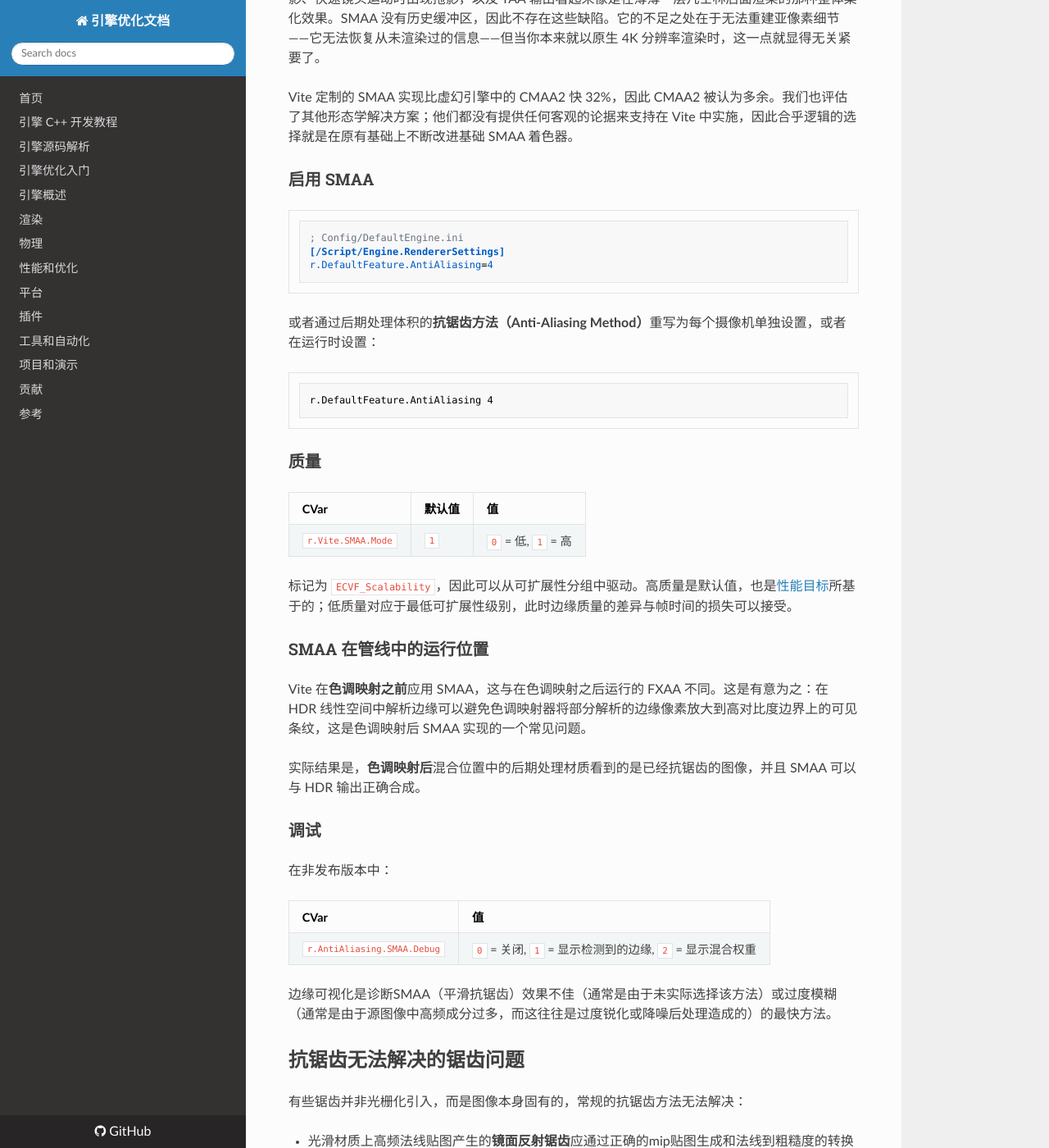
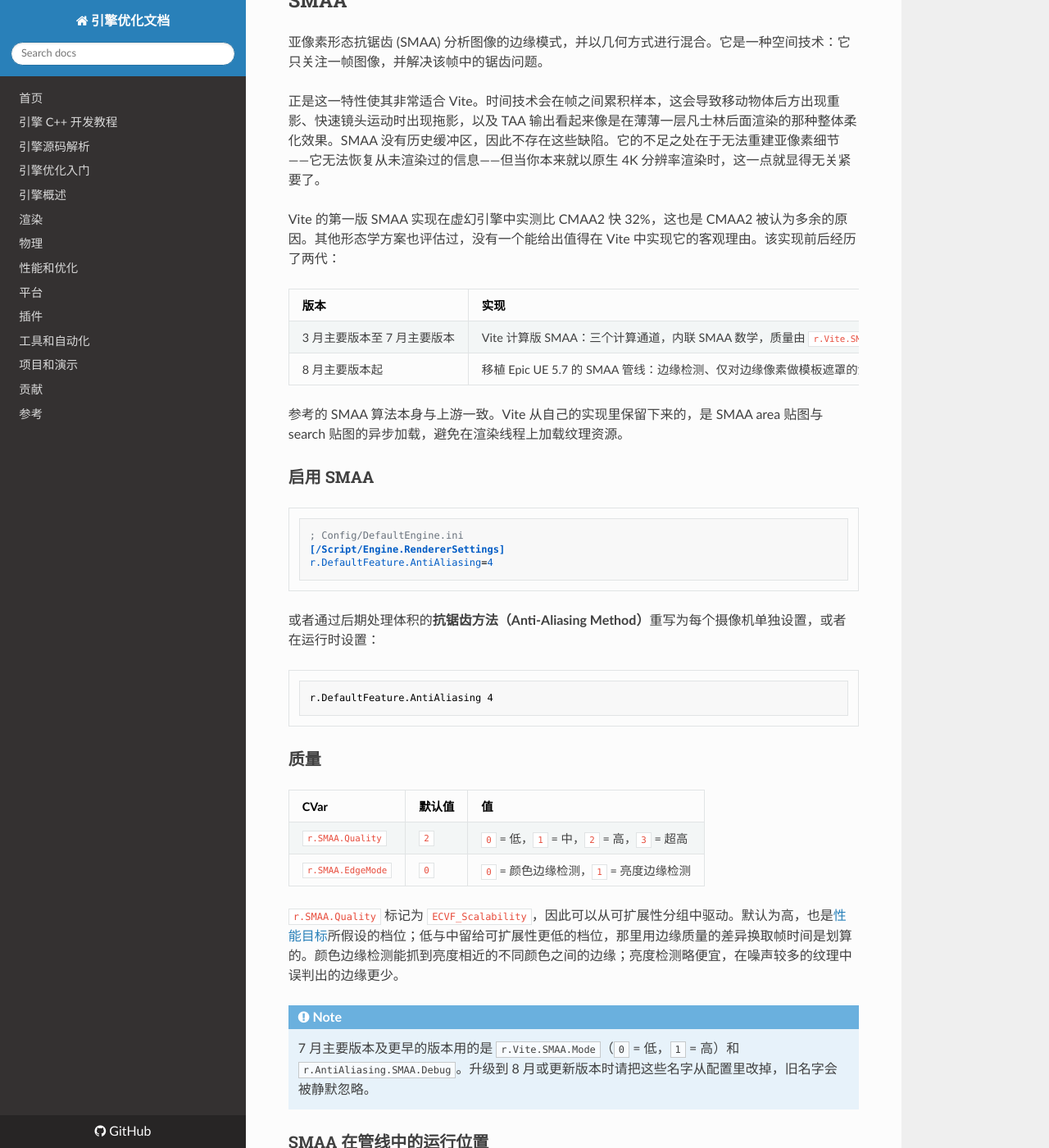
Before and after one commit to OpenHUTB/cpp, an MkDocs documentation site: the page built from docs/optimization/Rendering/Anti-Aliasing.md, in a window 1280 px wide and 1400 px high, scrolled down 1085 px. Shown: the whole window at 82% size. Built offline with MkDocs 1.6.1, drawn with Linux system fonts in a browser that asks for light colours; nearby versions of some CDN libraries; a script that is not in the unit is left out; some of the changed text lies outside the part shown.

Commit message:
docs: 补全抗锯齿页的 SMAA 两代实现与最新 CVar
- 原文有 SMAA 两代实现的版本表（3-7 月计算版、8 月起移植 UE 5.7 管线），原译整段缺失，只留下 CMAA2 那句话
- 质量表还停在已改名的 r.Vite.SMAA.Mode，补上 r.SMAA.Quality 四档与 r.SMAA.EdgeMode，并补旧名更名提示
- 调试表由 r.AntiAliasing.SMAA.Debug 三个值更新为 r.SMAA.DebugVisualization 四个值
- 原文有 tldr，按本站惯例改为「概要」note；TAA 一句原译把 sharper textures 错成色彩还原

```diff
--- a/docs/optimization/Rendering/Anti-Aliasing.md
+++ b/docs/optimization/Rendering/Anti-Aliasing.md
@@ -1,6 +1,9 @@
 # 抗锯齿
 
-Vite 新增了 **SMAA**（子像素形态抗锯齿，Subpixel Morphological Anti-Aliasing）作为第四种抗锯齿方法，与 None、FXAA、TemporalAA 和 MSAA 并列。SMAA 被推荐用于追求最高原始图像质量的游戏，尤其适用于竞技类游戏。Vite 在 **UE4 的 TAA** 基础上提升了图像质量，增强了稳定性，并提高了材质（尤其是光泽材质和纹理）的色彩还原度。
+!!! note "概要"
+    Vite 在 None、FXAA、TemporalAA 与 MSAA 之外新增了第四种抗锯齿方法 **SMAA**，追求最高原始图像质量时推荐使用，竞技类作品尤其如此。Vite 同时改进了 **UE4 的 TAA**：稳定性、材质（尤其光泽材质）的色彩还原与纹理锐度都有提升。
+
+Vite 新增了 **SMAA**（子像素形态抗锯齿，Subpixel Morphological Anti-Aliasing）作为第四种抗锯齿方法，与 None、FXAA、TemporalAA 和 MSAA 并列。SMAA 被推荐用于追求最高原始图像质量的游戏，尤其适用于竞技类游戏。Vite 也改进了 **UE4 的 TAA**：稳定性更好，材质（尤其是光泽材质）的色彩还原更准确，纹理也更锐利。
 
 抗锯齿是 Vite 渲染理念最显著的体现。与 Epic 的虚幻引擎 5 不同，Vite 默认以原生分辨率渲染，并追求高帧率。因此，其抗锯齿方案优先考虑时间稳定性，同时保留原生 4K 输出的图像质量优势，更高的像素密度本身就能比较低的内部渲染分辨率减少锯齿。与 UE5 相比，当两个引擎在相同的输出分辨率但不同的内部渲染分辨率下进行评估时，Vite 有效地使用了超采样技术。
 
@@ -25,7 +28,14 @@ Vite 新增了 **SMAA**（子像素形态抗锯齿，Subpixel Morphological Anti
 
 正是这一特性使其非常适合 Vite。时间技术会在帧之间累积样本，这会导致移动物体后方出现重影、快速镜头运动时出现拖影，以及 TAA 输出看起来像是在薄薄一层凡士林后面渲染的那种整体柔化效果。SMAA 没有历史缓冲区，因此不存在这些缺陷。它的不足之处在于无法重建亚像素细节——它无法恢复从未渲染过的信息——但当你本来就以原生 4K 分辨率渲染时，这一点就显得无关紧要了。
 
-Vite 定制的 SMAA 实现比虚幻引擎中的 CMAA2 快 32%，因此 CMAA2 被认为多余。我们也评估了其他形态学解决方案；他们都没有提供任何客观的论据来支持在 Vite 中实施，因此合乎逻辑的选择就是在原有基础上不断改进基础 SMAA 着色器。
+Vite 的第一版 SMAA 实现在虚幻引擎中实测比 CMAA2 快 32%，这也是 CMAA2 被认为多余的原因。其他形态学方案也评估过，没有一个能给出值得在 Vite 中实现它的客观理由。该实现前后经历了两代：
+
+| 版本 | 实现 |
+|---|---|
+| 3 月主要版本至 7 月主要版本 | Vite 计算版 SMAA：三个计算通道，内联 SMAA 数学，质量由 `r.Vite.SMAA.Mode` 决定 |
+| 8 月主要版本起 | 移植 Epic UE 5.7 的 SMAA 管线：边缘检测、仅对边缘像素做模板遮罩的混合权重计算，以及邻域混合；提供四档质量与可选的边缘检测方式 |
+
+参考的 SMAA 算法本身与上游一致。Vite 从自己的实现里保留下来的，是 SMAA area 贴图与 search 贴图的异步加载，避免在渲染线程上加载纹理资源。
 
 
 ### 启用 SMAA
@@ -46,9 +56,13 @@ r.DefaultFeature.AntiAliasing 4
 
 | CVar | 默认值 | 值 |
 |---|---|---|
-| `r.Vite.SMAA.Mode` | `1` | `0` = 低, `1` = 高 |
+| `r.SMAA.Quality` | `2` | `0` = 低，`1` = 中，`2` = 高，`3` = 超高 |
+| `r.SMAA.EdgeMode` | `0` | `0` = 颜色边缘检测，`1` = 亮度边缘检测 |
 
-标记为 `ECVF_Scalability`，因此可以从可扩展性分组中驱动。高质量是默认值，也是[性能目标](../EngineOverview/Performance-Targets.md)所基于的；低质量对应于最低可扩展性级别，此时边缘质量的差异与帧时间的损失可以接受。
+`r.SMAA.Quality` 标记为 `ECVF_Scalability`，因此可以从可扩展性分组中驱动。默认为高，也是[性能目标](../EngineOverview/Performance-Targets.md)所假设的档位；低与中留给可扩展性更低的档位，那里用边缘质量的差异换取帧时间是划算的。颜色边缘检测能抓到亮度相近的不同颜色之间的边缘；亮度检测略便宜，在噪声较多的纹理中误判出的边缘更少。
+
+!!! note
+    7 月主要版本及更早的版本用的是 `r.Vite.SMAA.Mode`（`0` = 低，`1` = 高）和 `r.AntiAliasing.SMAA.Debug`。升级到 8 月或更新版本时请把这些名字从配置里改掉，旧名字会被静默忽略。
 
 
 ### SMAA 在管线中的运行位置
@@ -64,9 +78,9 @@ Vite 在**色调映射之前**应用 SMAA，这与在色调映射之后运行的
 
 | CVar | 值 |
 |---|---|
-| `r.AntiAliasing.SMAA.Debug` | `0` = 关闭, `1` = 显示检测到的边缘, `2` = 显示混合权重 |
+| `r.SMAA.DebugVisualization` | `0` = 关闭，`1` = 边缘贴图，`2` = 混合权重，`3` = 场景颜色并高亮平滑后的边缘 |
 
-边缘可视化是诊断SMAA（平滑抗锯齿）效果不佳（通常是由于未实际选择该方法）或过度模糊（通常是由于源图像中高频成分过多，而这往往是过度锐化或降噪后处理造成的）的最快方法。
+当 SMAA 看起来什么也没做（通常是方法根本没选中）或者糊得过头（通常是源图像高频成分过多，往往来自激进锐化或降噪后处理）时，边缘可视化是最快的诊断手段。
 
 ## 抗锯齿无法解决的锯齿问题
 
```
